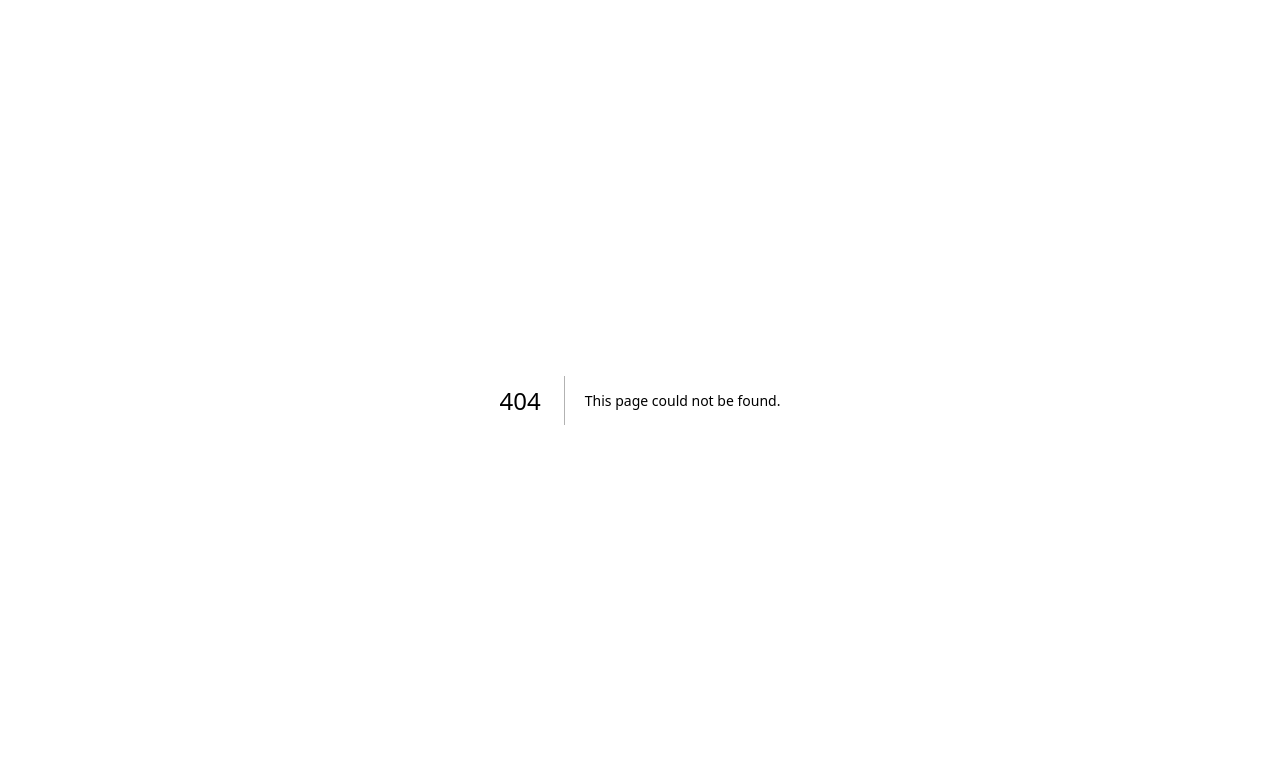
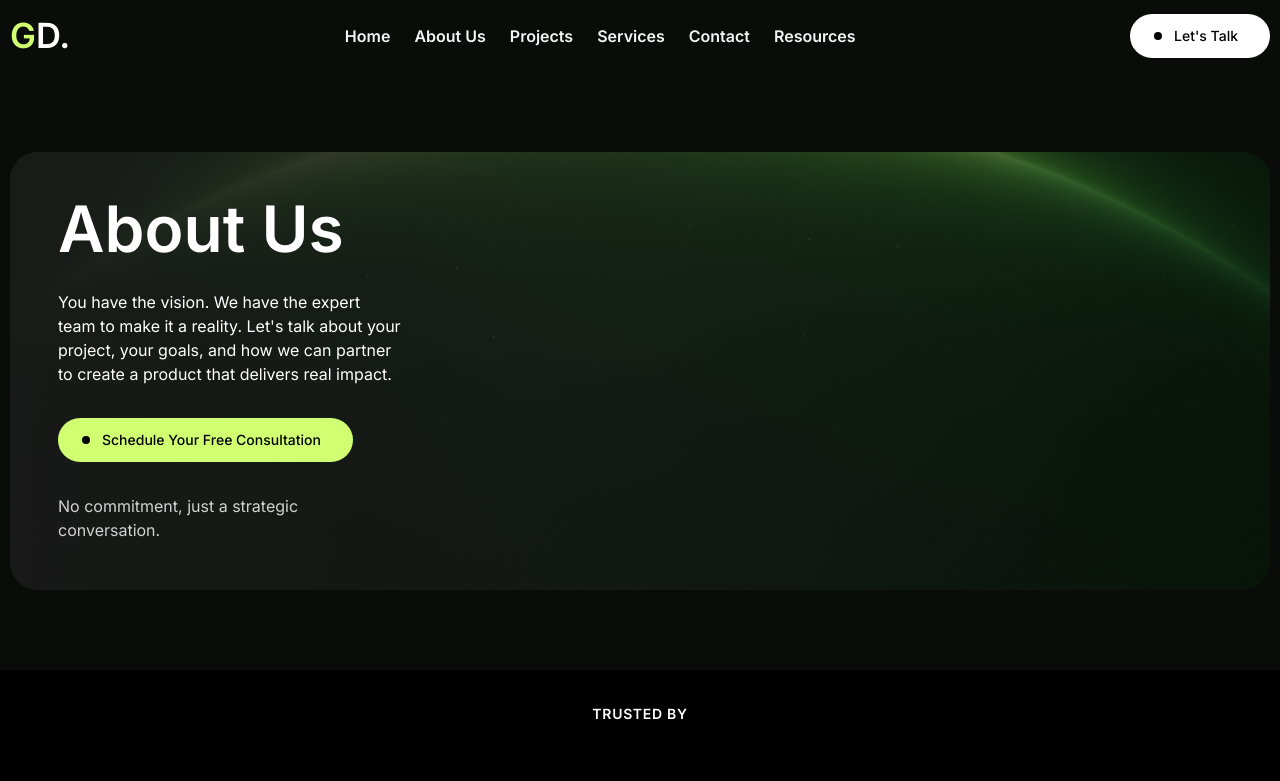
Before and after one commit to abubakar-dev-1/GD-new, a Next.js app: page /about in a window 1280 px wide. Before the commit this address had no page. Shown: the top 781 px of the page. Built offline with nearby package versions, Linux system fonts and the light colour scheme.

Commit message:
about-us-page-hero-section

```diff
--- /dev/null
+++ b/src/app/about/page.tsx
@@ -0,0 +1,17 @@
+import Navbar from "@/components/layout/Navbar";
+import Footer from "@/components/layout/Footer";
+import AboutHeroSection from "@/components/about/AboutHeroSection";
+import TrustedBy from "@/components/sections/TrustedBy";
+
+export default function AboutPage() {
+  return (
+    <div className="min-h-screen bg-[#090C08]">
+      <Navbar />
+
+      <AboutHeroSection />
+      <TrustedBy />
+
+      <Footer />
+    </div>
+  );
+}
--- /dev/null
+++ b/src/components/about/AboutHeroSection.tsx
@@ -0,0 +1,76 @@
+"use client";
+
+import Image from "next/image";
+import Link from "next/link";
+
+export default function AboutHeroSection() {
+  return (
+    <section className="w-full flex justify-center py-[40px] lg:py-[80px] px-[20px] lg:px-[10px]">
+      <div className="w-full max-w-[1440px]">
+        {/* Hero Card */}
+        <div
+          className="relative w-full flex rounded-[28px] overflow-hidden bg-[#191919]"
+        >
+          {/* Background Image */}
+          <div className="absolute inset-0">
+            <Image
+              src="/images/image 59.png"
+              alt="About Us Background"
+              fill
+              className="object-cover"
+            />
+          </div>
+
+          {/* Gradient Overlay */}
+          <div
+            className="absolute inset-0"
+            style={{
+              background:
+                "linear-gradient(90deg, rgba(25, 25, 25, 0.95) 0%, rgba(25, 25, 25, 0.7) 50%, rgba(25, 25, 25, 0.3) 100%)",
+            }}
+          />
+
+          {/* Content */}
+          <div
+            className="relative z-10 flex flex-col items-start gap-[24px] lg:gap-[32px] p-[24px] lg:p-[48px] w-full max-w-[400px] lg:max-w-[440px]"
+            style={{ fontFamily: "Inter" }}
+          >
+            {/* Title - Inter, 64px, 600, 58px line-height */}
+            <h1
+              className="text-[#FFF] text-[40px] lg:text-[64px] font-[600] leading-[48px] lg:leading-[58px]"
+            >
+              About Us
+            </h1>
+
+            {/* Description - Inter, 16px, 400, 24px line-height, color #FFF */}
+            <p
+              className="text-[#FFF] text-[16px] font-[400] leading-[24px]"
+            >
+              You have the vision. We have the expert team to make it a reality.
+              Let&apos;s talk about your project, your goals, and how we can partner to
+              create a product that delivers real impact.
+            </p>
+
+            {/* CTA Button */}
+            <Link
+              href="/contact"
+              className="flex items-center h-[44px] gap-[12px] pl-[24px] pr-[32px] py-[8px] rounded-[40px] bg-[#D0FF71] hover:bg-[#c5f55e] transition-colors whitespace-nowrap"
+            >
+              <span className="w-[8px] h-[8px] rounded-full bg-[#000000]" />
+              <span className="text-[#000000] text-[14px] font-[500] leading-[16px]">
+                Schedule Your Free Consultation
+              </span>
+            </Link>
+
+            {/* Sub-text - Inter, 16px, 400, 24px line-height, color #D2D2D2 */}
+            <p
+              className="text-[#D2D2D2] text-[16px] font-[400] leading-[24px]"
+            >
+              No commitment, just a strategic conversation.
+            </p>
+          </div>
+        </div>
+      </div>
+    </section>
+  );
+}
```
